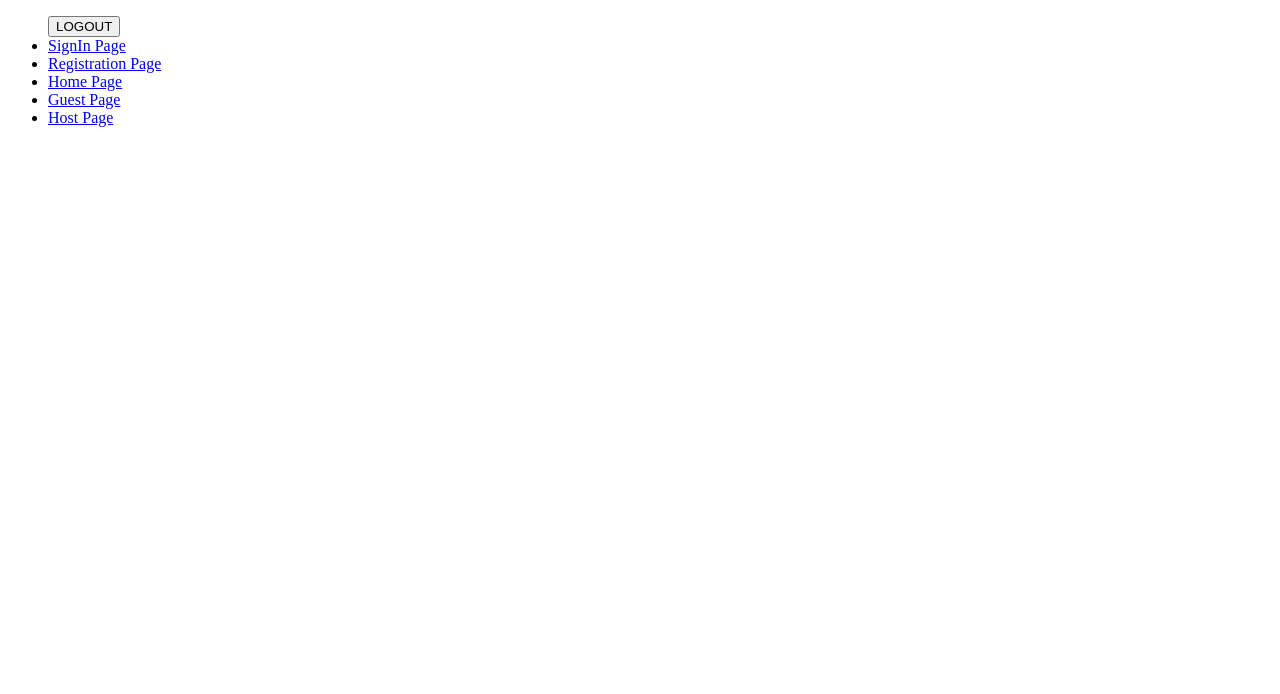
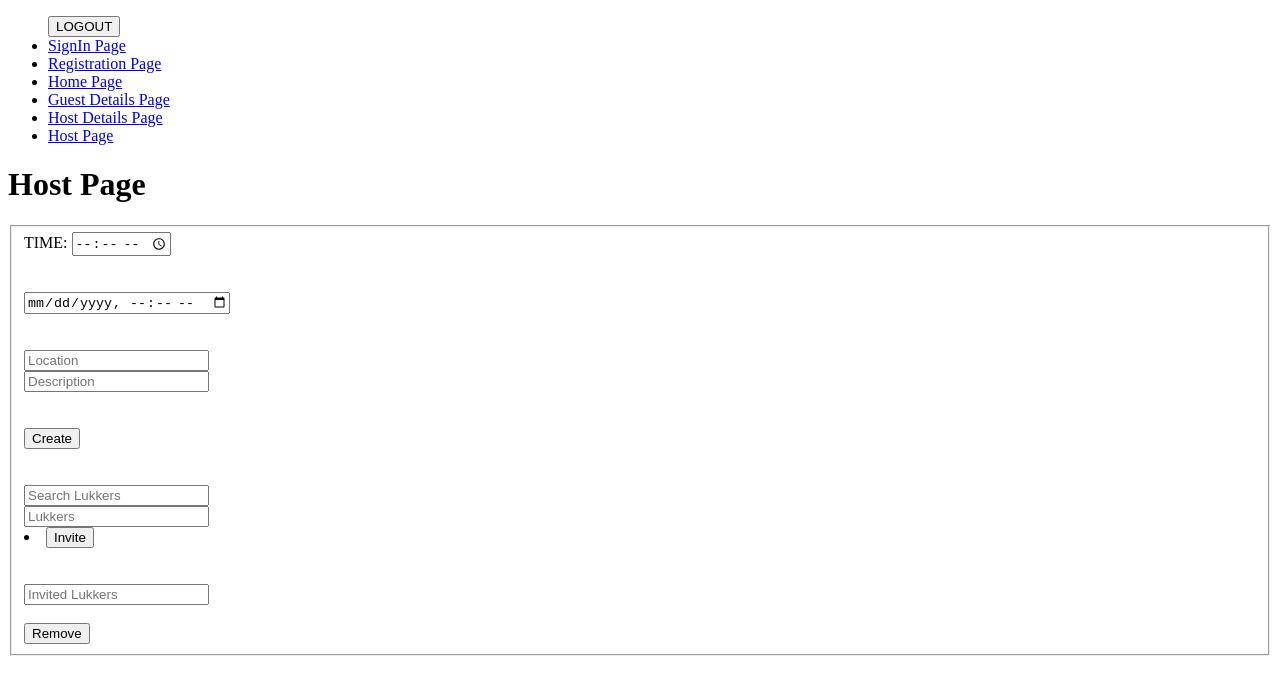
Before and after one commit to Lakshmimailz/Potluck, a React (Create React App) app: page /hostpotluck/1 in a window 1280 px wide. Shown: the top 694 px of the page. Built offline with nearby package versions, Linux system fonts and the light colour scheme; the HTML template or start-up script is replaced by a standard one.

Commit message:
host page for user features

```diff
--- a/src/App.tsx
+++ b/src/App.tsx
@@ -1,6 +1,8 @@
 import React, { createContext, CSSProperties, Dispatch, SetStateAction, useState } from 'react';
 import { BrowserRouter, Route, Routes } from 'react-router-dom';
+
 import { HomePage } from './components/pages/home-page';
+import { HostPotluckPage } from './components/pages/host-potluck-page';
 import { PotluckDetailsGuestPage } from './components/pages/potluck-details-guest-page';
 import { PotluckDetailsHostPage } from './components/pages/potluck-details-host-page';
 import { RegistrationPage } from './components/pages/registration-page';
@@ -37,6 +39,7 @@ function App() {
         <Route path='/registration' element={<RegistrationPage/>}/>
         <Route path='/potluckinfohost/:potluckID' element={<PotluckDetailsHostPage/>}/>
         <Route path='/potluckinfoguest/:potluckID' element={<PotluckDetailsGuestPage/>}/>
+        <Route path='/hostpotluck/:potluckID' element={<HostPotluckPage/>}/>
       </Routes>
 
       </styleContext.Provider>
--- /dev/null
+++ b/src/components/pages/host-potluck-page.tsx
@@ -0,0 +1,32 @@
+export function HostPotluckPage(){
+
+    return <>
+        <h1> Host Page</h1>
+
+    <fieldset>
+    <label htmlFor="time">TIME: </label>
+    <input type="time" placeholder="--:--"/>
+    <br/><br/><br/>
+
+    <input type = "datetime-local"/><br/><br/><br/>
+
+    <input type="text" placeholder="Location"/><br/>
+    <input type="text" placeholder="Description"/><br/><br/><br/>
+
+    <button> Create</button><br/><br/><br/>
+
+    <input type="search" placeholder="Search Lukkers"/><br/>
+
+    <input type="text" placeholder="Lukkers"/>
+    <li>
+    <button> Invite</button><br/><br/><br/>
+    </li>
+
+    <input type="text" placeholder="Invited Lukkers"/><br/><br/>
+    <button> Remove</button>
+
+    </fieldset>
+
+
+    </>
+}
--- a/src/navigation/navbar.tsx
+++ b/src/navigation/navbar.tsx
@@ -25,10 +25,13 @@ export function NavBar(){
                 <Link to="/home">Home Page</Link>
             </li>
             <li>
-                <Link to="/potluckinfoguest/:potluckID">Guest Page</Link>
+                <Link to="/potluckinfoguest/:potluckID">Guest Details Page</Link>
             </li>
             <li>
-                <Link to="/potluckinfohost/:potluckID">Host Page</Link>
+                <Link to="/potluckinfohost/:potluckID">Host Details  Page</Link>
+            </li>
+            <li>
+                <Link to="/hostpotluck/:potluckID">Host Page</Link>
             </li>
         </ul>
     </>
```
